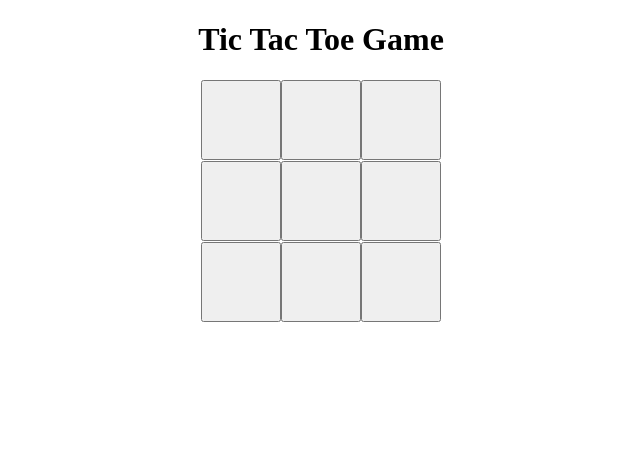
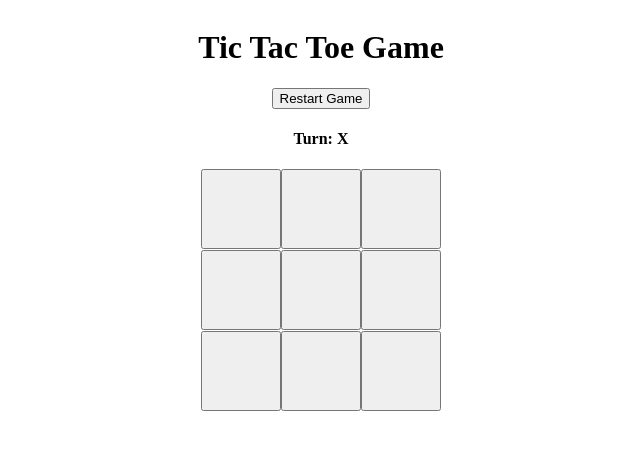
Before and after one commit to soorya-u/Tic-Tac-Toe-PWA, an Angular app: page / in a window 1280 px wide. Shown: the top 450 px of the page, without its empty margins (319-959 px from the left). Built offline with nearby package versions, Linux system fonts and the light colour scheme.

Commit message:
Updating Board Component

```diff
--- a/src/app/components/board/board.component.html
+++ b/src/app/components/board/board.component.html
@@ -1,6 +1,9 @@
 <main>
   <h1>Tic Tac Toe Game</h1>
+  <button (click)="newGame()">Restart Game</button>
   <h2 *ngIf="winner">{{ winner }} has Won the Game!</h2>
+  <h2 *ngIf="draw">The Game is Draw!</h2>
+  <h4>Turn: {{getPlayer()}}</h4>
   <div>
     <app-square
       *ngFor="let square of squares; let i = index"
--- a/src/app/components/board/board.component.scss
+++ b/src/app/components/board/board.component.scss
@@ -1,17 +1,21 @@
 main {
+  display: flex;
+  flex-direction: column;
+  align-items: center;
+
   h1 {
     text-align: center;
   }
+
   h2 {
     text-align: center;
   }
+
   div {
     justify-content: center;
     align-items: center;
     display: grid;
     grid-template-columns: auto auto auto;
-    grid-gap: 0;
-    grid-row-gap: 0;
-    grid-column-gap: 0;
+    grid-gap: 10;
   }
 }
--- a/src/app/components/board/board.component.ts
+++ b/src/app/components/board/board.component.ts
@@ -8,7 +8,15 @@ import { Component } from '@angular/core';
 export class BoardComponent {
   squares = Array(9).fill(null);
   winner: string | null = null;
+  draw: boolean = false;
   xIsNext: boolean = true;
+
+  newGame() {
+    this.squares = Array(9).fill(null);
+    this.winner = null;
+    this.draw = false;
+    this.xIsNext = true;
+  }
 
   getPlayer() {
     return this.xIsNext ? 'X' : 'O';
@@ -43,6 +51,12 @@ export class BoardComponent {
       ) {
         return this.squares[a];
       }
+
+      else if ((!this.winner && (this.squares.filter(value => value === null)).length===0)) {
+        this.draw = !this.draw;
+        return null;
+
+      }
     }
     return null;
   }
```
